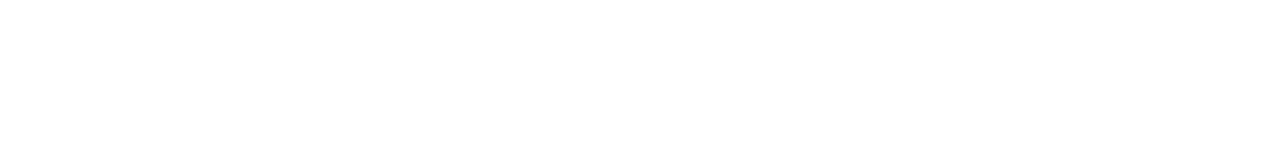
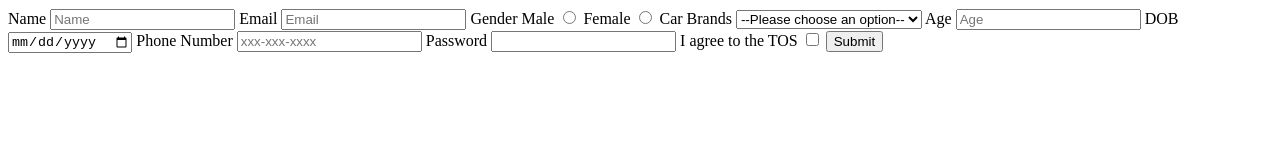
Before and after one commit to acciojob/signup-form-car-dhruvurgr8, a website: page main.html in a window 1280 px wide. Drawn offline with Linux system fonts and the light colour scheme.

Commit message:
created a submission

```diff
--- a/main.html
+++ b/main.html
@@ -7,6 +7,30 @@
 </head>
 
 <body>
+	<form method="post">
+	<label for="">Name</label>
+	<input id="name" type="text" placeholder="Name" required>
+	<label for="email">Email</label>
+	<input type="email" id="email" placeholder="Email" required>
+	<label for="gender_m,gender_m">Gender</label>
+	<label name="gender" for="gender_m">Male</label>
+	<input name="gender" type="Radio" id="gender_f" required>
+	<label for="gender_f">Female</label>
+	<input type="Radio" id="gender_f" required>
+	<label for="cars">Car Brands</label>
+	<select id="cars"><option>--Please choose an option--</option></select>
+	<label for="age">Age</label>
+	<input type="number" id="age" placeholder="Age" required>
+	<label for="dob">DOB</label>
+	<input type="date" ID="dob" required>
+	<label>Phone Number</label>
+	<input type="tel" id="tel" placeholder="xxx-xxx-xxxx">
+	<label for="password">Password</label>
+	<input type="password" id="password" required>
+	<label for="tos">I agree to the TOS</label>
+	<input type="checkbox" id="tos" required>
+	<input type="submit" ></button>
+	</form>
 	<!-- the entire body must be written by student -->
     <script type="text/javascript" src="./script.js">
 </script>
```
